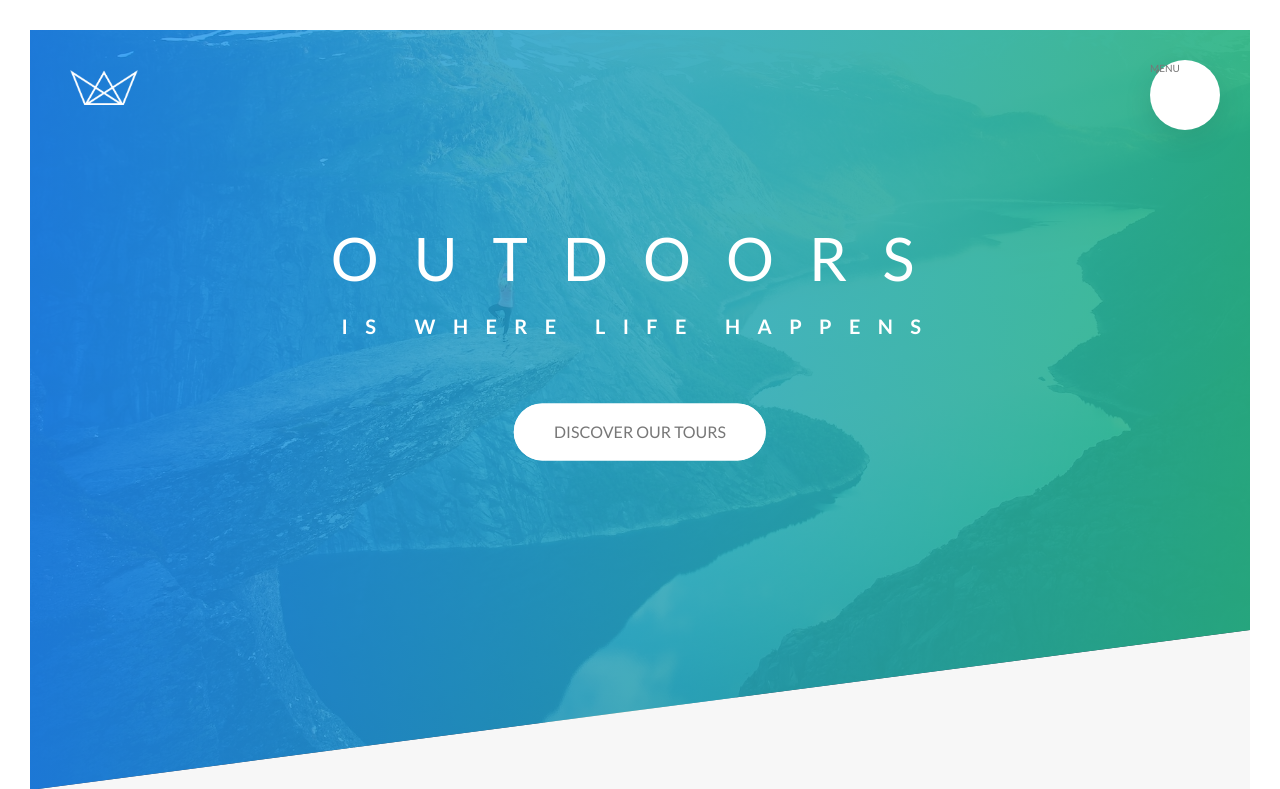
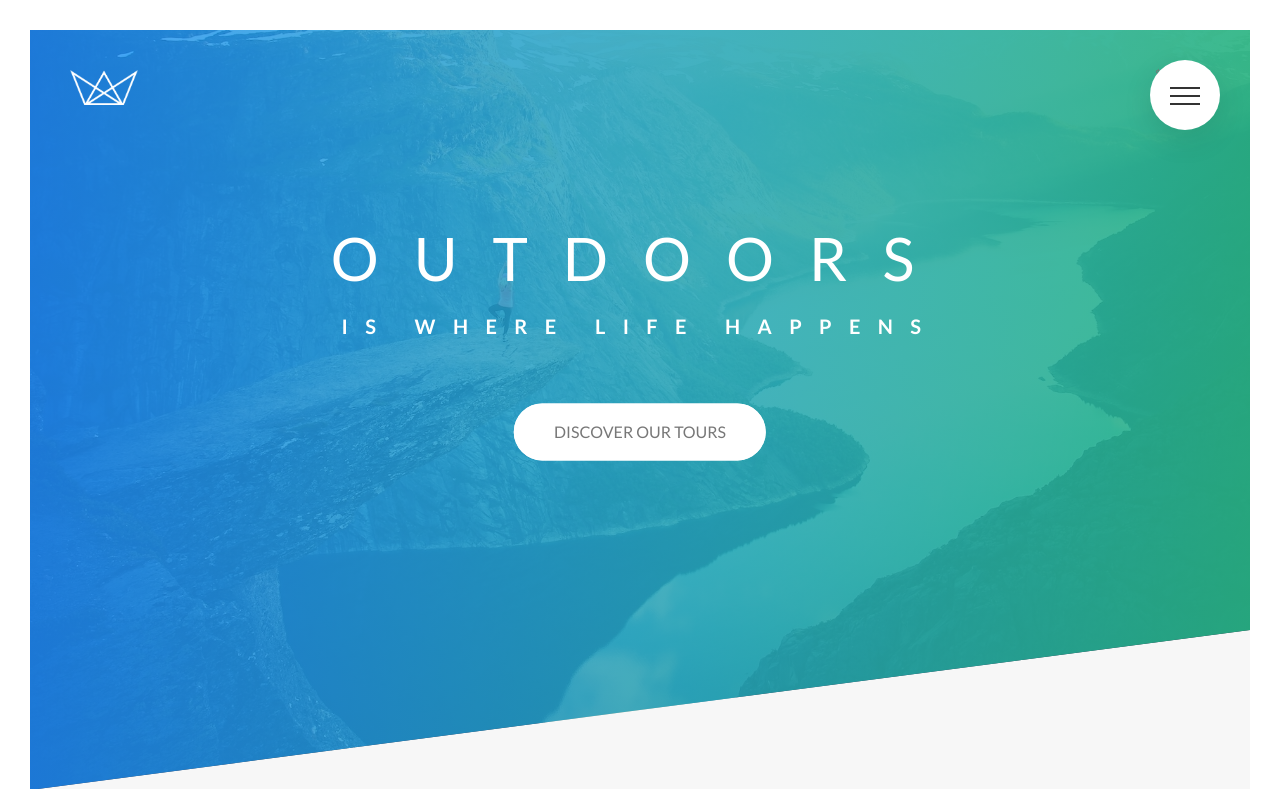
Before and after one commit to SparksFullStack/naturelust, a PHP site: page /index.html in a window 1280 px wide. Shown: the top 789 px of the page. Run offline with PHP 8.4, Linux system fonts and the light colour scheme.

Commit message:
menu modal button finished

```diff
--- a/css/style.css
+++ b/css/style.css
@@ -537,7 +537,9 @@ body {
   right: 6rem;
   border-radius: 50%;
   z-index: 2000;
-  box-shadow: 0 1rem 3rem rgba(0, 0, 0, 0.1); }
+  box-shadow: 0 1rem 3rem rgba(0, 0, 0, 0.1);
+  text-align: center;
+  cursor: pointer; }
 
 .navigation__background {
   height: 6rem;
@@ -598,6 +600,41 @@ body {
 .navigation__checkbox:checked ~ .navigation__nav {
   opacity: 1;
   width: 100%; }
+
+.navigation__icon {
+  position: relative;
+  margin-top: 3.5rem; }
+  .navigation__icon, .navigation__icon::before, .navigation__icon::after {
+    width: 3rem;
+    height: 2px;
+    background-color: #333;
+    display: inline-block; }
+  .navigation__icon::before, .navigation__icon::after {
+    content: "";
+    position: absolute;
+    left: 0;
+    transition: all .2s; }
+  .navigation__icon::before {
+    top: -.8rem; }
+  .navigation__icon::after {
+    top: .8rem; }
+
+.navigation__button:hover .navigation__icon:before {
+  top: -1rem; }
+
+.navigation__button:hover .navigation__icon:after {
+  top: 1rem; }
+
+.navigation__checkbox:checked + .navigation__button .navigation__icon {
+  background-color: transparent; }
+
+.navigation__checkbox:checked + .navigation__button .navigation__icon::before {
+  top: 0;
+  transform: rotate(135deg); }
+
+.navigation__checkbox:checked + .navigation__button .navigation__icon::after {
+  top: 0;
+  transform: rotate(-135deg); }
 
 .footer {
   background-color: #333;
--- a/index.html
+++ b/index.html
@@ -15,7 +15,9 @@
     <body>
         <div class="navigation">
             <input type="checkbox" class="navigation__checkbox" id="navi-toggle">
-            <label for="navi-toggle" class="navigation__button">MENU</label>
+            <label for="navi-toggle" class="navigation__button">
+                <span class="navigation__icon">&nbsp;</span>
+            </label>
             <div class="navigation__background">$nbsp;</div>
 
             <nav class="navigation__nav">
--- a/sass/layout/navigation.scss
+++ b/sass/layout/navigation.scss
@@ -13,6 +13,8 @@
         border-radius: 50%;
         z-index: 2000;
         box-shadow: 0 1rem 3rem rgba($color-black, .1);
+        text-align: center;
+        cursor: pointer;
     }
 
     &__background {
@@ -92,4 +94,52 @@
         opacity: 1;
         width: 100%;
     }
+
+    // creating the menu icon
+    &__icon {
+        position: relative;
+        margin-top: 3.5rem;
+
+        &,
+        &::before,
+        &::after {
+            width: 3rem;
+            height: 2px;
+            background-color: $color-grey-dark-3;
+            display: inline-block;
+        }
+
+        &::before,
+        &::after {
+            content: "";
+            position: absolute;
+            left: 0;
+            transition: all .2s;
+        }
+
+        &::before { top: -.8rem; }
+        &::after { top: .8rem; }
+    }
+
+    &__button:hover &__icon:before {
+        top: -1rem;
+    }
+
+    &__button:hover &__icon:after {
+        top: 1rem;
+    }
+
+    &__checkbox:checked + &__button &__icon {
+        background-color: transparent;
+    }
+
+    &__checkbox:checked + &__button &__icon::before {
+        top: 0;
+        transform: rotate(135deg);
+    }
+
+    &__checkbox:checked + &__button &__icon::after {
+        top: 0;
+        transform: rotate(-135deg);
+    }
 }
```
